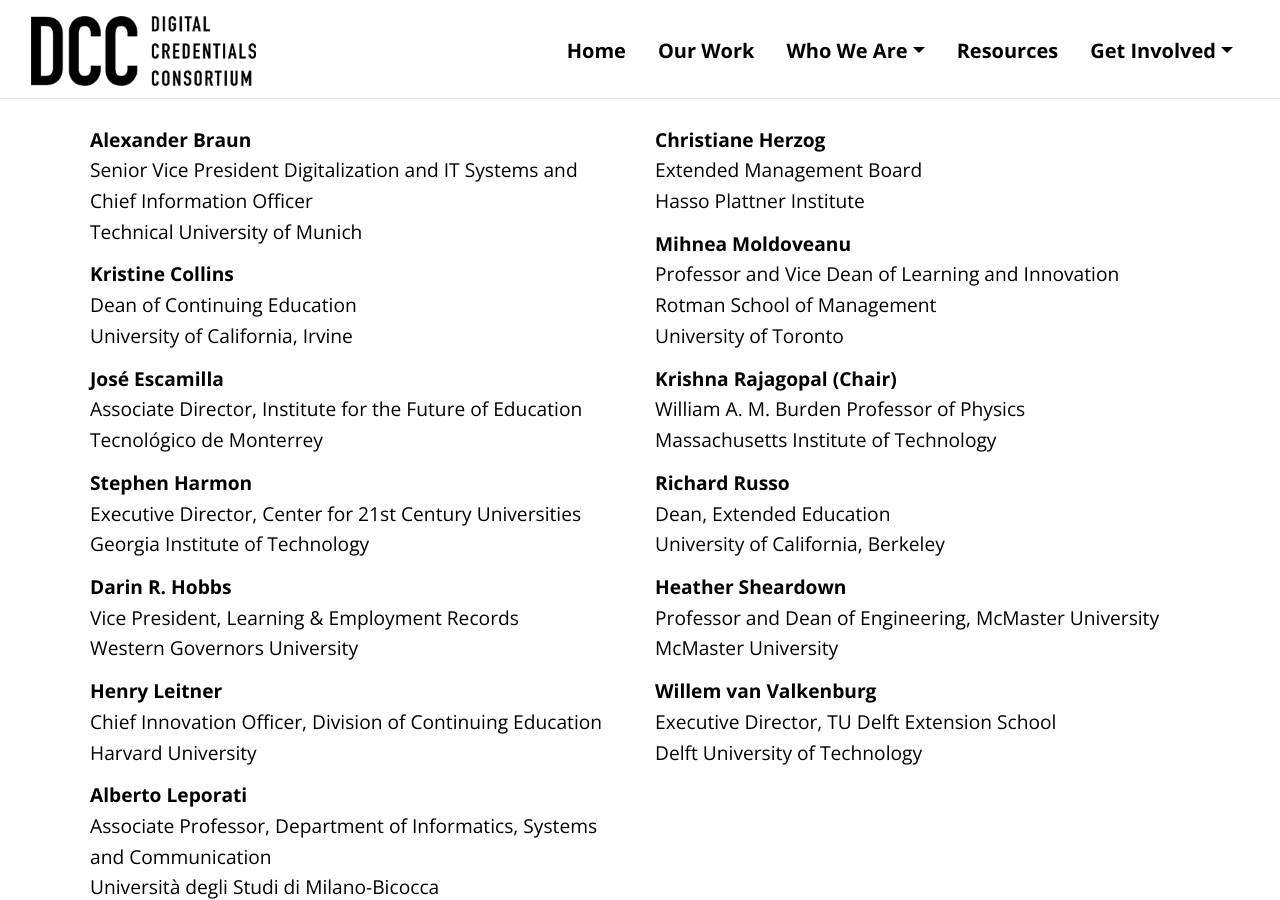
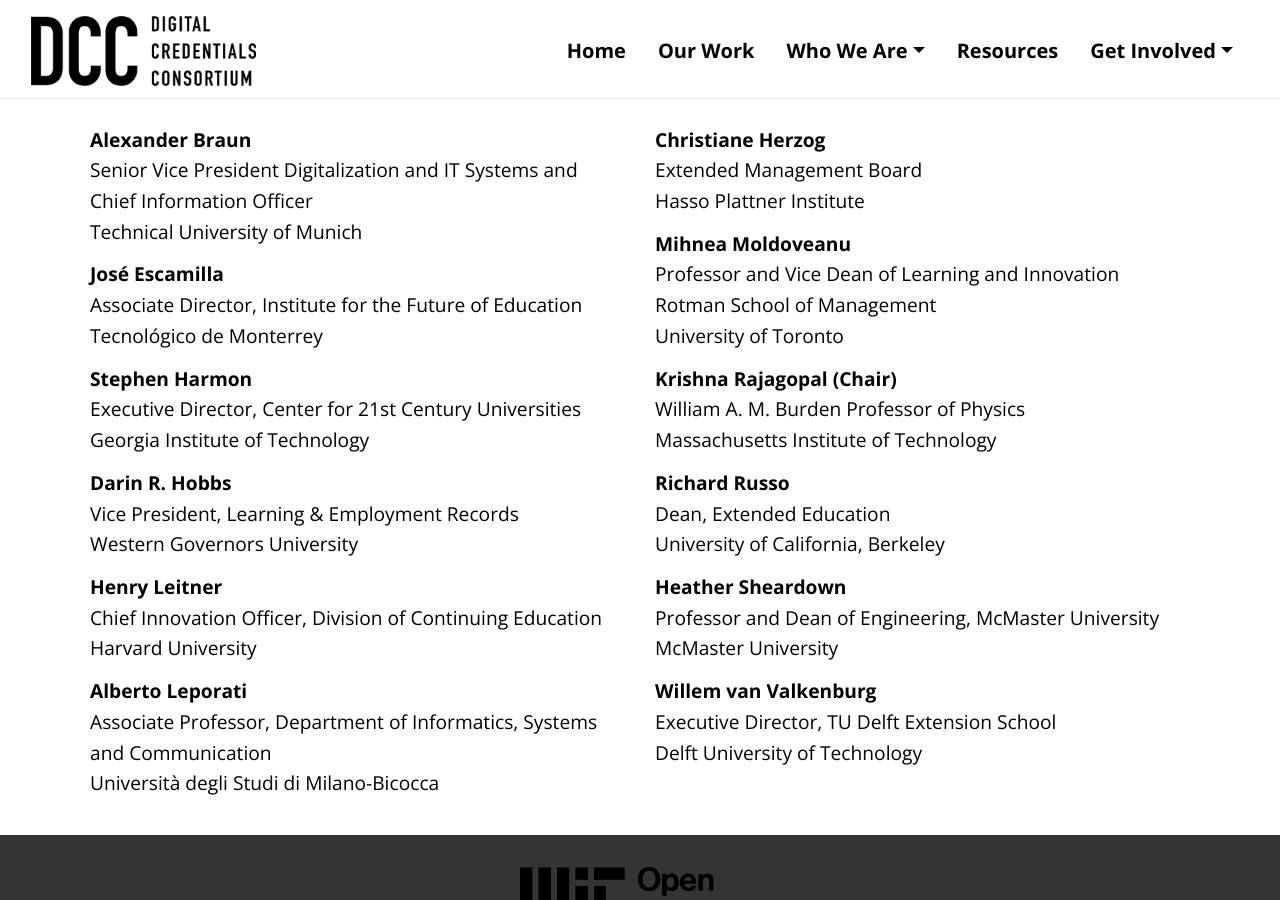
Before and after one commit to digitalcredentials/dcc-website, a Jekyll site: the page built from leadershipcouncil.md, in a window 1280 px wide and 900 px high, scrolled down 350 px. Built offline with Jekyll 4.4.1, drawn with Linux system fonts in a browser that asks for light colours.

Commit message:
Update leadershipcouncil.md

```diff
--- a/leadershipcouncil.md
+++ b/leadershipcouncil.md
@@ -13,9 +13,6 @@
 
 <b> Alexander Braun </b><br>
 Senior Vice President Digitalization and IT Systems and Chief Information Officer <br> Technical University of Munich
-
-<b> Kristine Collins </b><br>
-Dean of Continuing Education <br> University of California, Irvine
 
 <b> José Escamilla </b><br>
 Associate Director, Institute for the Future of Education<br> Tecnológico de Monterrey
```
